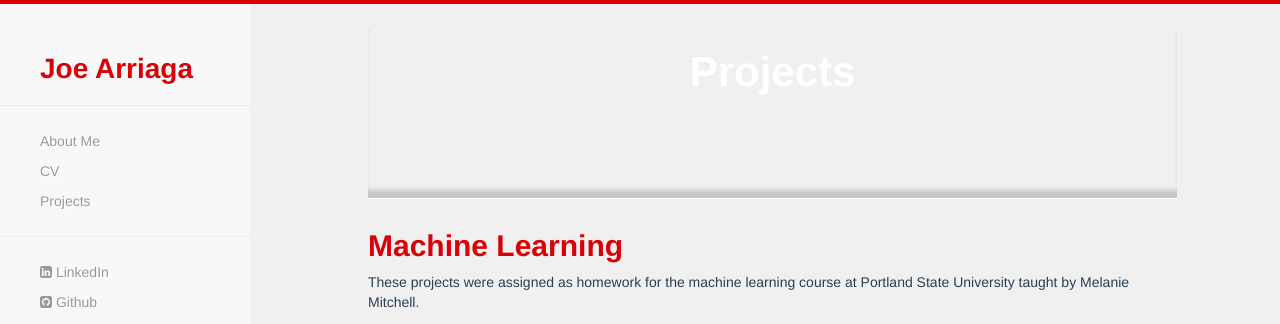
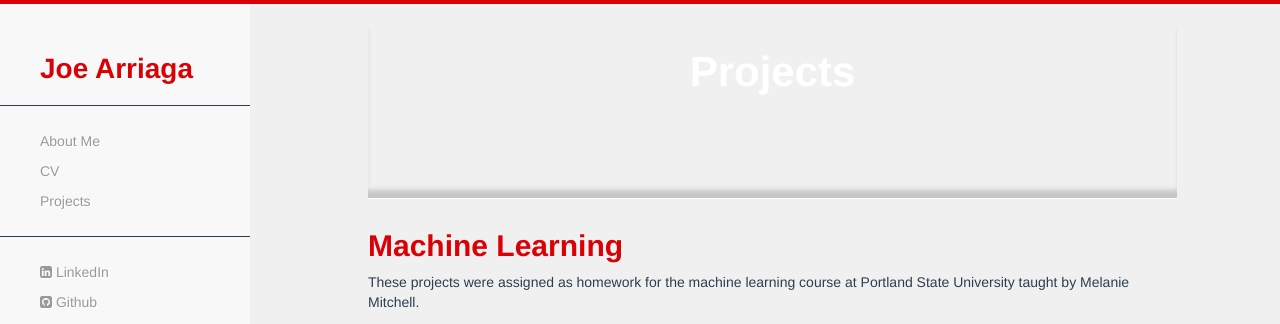
Before and after one commit to joe-arriaga/joe-arriaga.github.io, a Jekyll site: the page built from projects.html, in a window 1280 px wide. Shown: the top 324 px of the page. Built offline with Jekyll 4.4.1, drawn with Linux system fonts in a browser that asks for light colours.

Commit message:
Try to fix layout

```diff
--- a/_includes/navigation.html
+++ b/_includes/navigation.html
@@ -55,13 +55,15 @@
       <a href="{{ site.baseurl }}/"><h1 class="brand">{{ site.name }}</h1></a>
       <!-- <h3>{{ site.description }}</h3> -->
     </li>
-    <hr />
+    <!-- <hr /> -->
+    <hr style="border-top:1px solid;"/>
     <li><a href="{{ site.baseurl }}/about_me.html">About Me</a></li>
     <li><a href="{{ site.baseurl }}/cv.html">CV</a></li>
     <li><a href="{{ site.baseurl }}/projects.html">Projects</a></li>
     <!-- <li><a href="{{ site.baseurl }}/list.html">List</a></li> -->
     <!-- <li><a href="{{ site.baseurl }}/links.html">Links</a></li> -->
-    <hr />
+    <!-- <hr /> -->
+    <hr style="border-top:1px solid;"/>
     <li style="margin-left:-40px"> <a href="{{ site.linkedin }}"><i class="fa fa-linkedin-square"></i> LinkedIn</a> </li>
     <li style="margin-left:-40px"> <a href="{{ site.github }}"><i class="fa fa-github-square"></i> Github</a> </li>
     <li style="margin-left:-40px"> <a href="mailto: {{ site.email }}"><i class="fa fa-envelope"></i> Email</a> </li>
```
Also changed, not shown: about_me.md (+6 -6 lines).
